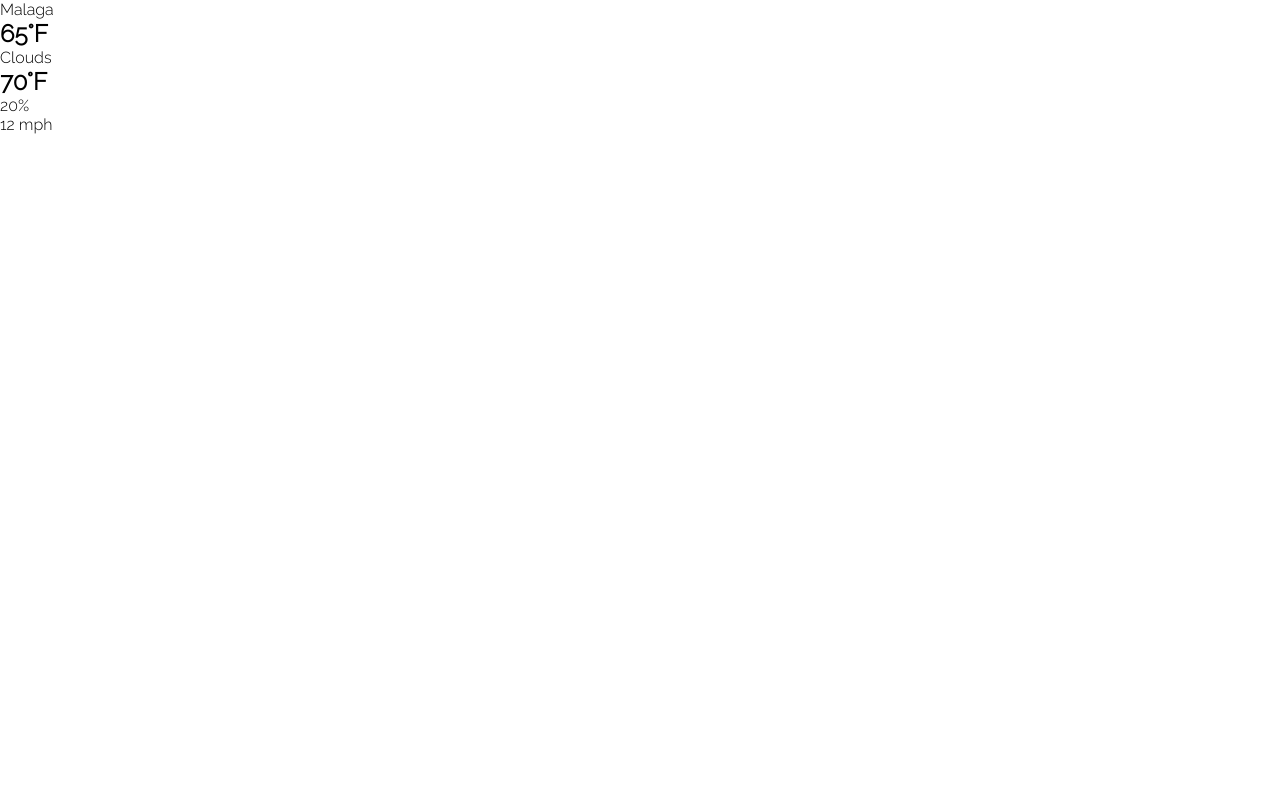
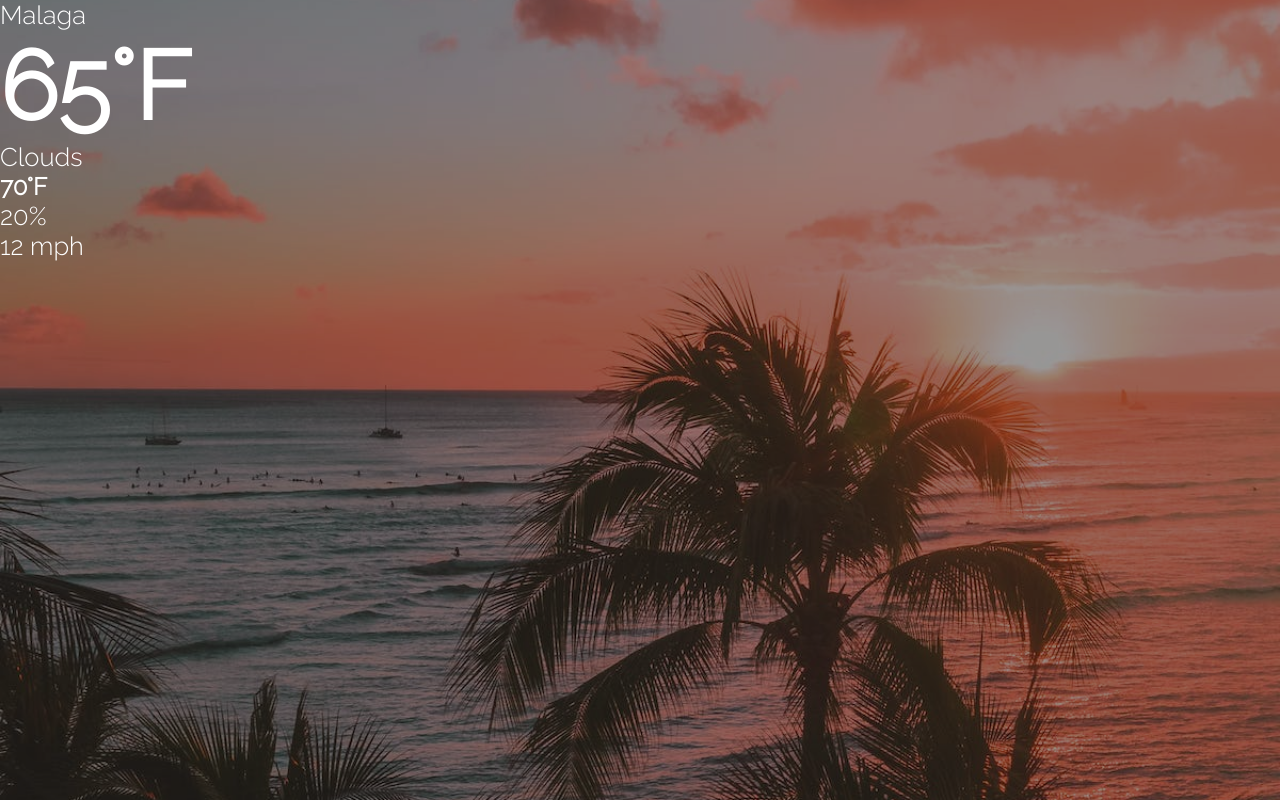
Before and after one commit to keironchaudhry/weather-app, a React (Create React App) app: page / in a window 1280 px wide. Built offline with nearby package versions, Linux system fonts and the light colour scheme; no server answers; the HTML template or start-up script is replaced by a standard one.

Commit message:
Feat: Fix asset image to app background

```diff
--- a/src/App.js
+++ b/src/App.js
@@ -12,7 +12,7 @@ function App() {
             <p>Malaga</p>
           </div>
           <div className="temp">
-            <h2>65°F</h2>
+            <h1>65°F</h1>
           </div>
           <div className="description">
             <p>Clouds</p>
--- a/src/index.css
+++ b/src/index.css
@@ -7,14 +7,35 @@
 }
 
 body {
-  font-family: "Raleway", "Segoe UI", "Roboto", "Oxygen",
-    "Ubuntu", "Cantarell", "Fira Sans", "Droid Sans", "Helvetica Neue",
-    sans-serif;
+  font-family: "Raleway", "Segoe UI", "Roboto", "Oxygen", "Ubuntu", "Cantarell",
+    "Fira Sans", "Droid Sans", "Helvetica Neue", sans-serif;
   -webkit-font-smoothing: antialiased;
   -moz-osx-font-smoothing: grayscale;
 }
 
-code {
-  font-family: source-code-pro, Menlo, Monaco, Consolas, "Courier New",
-    monospace;
+p {
+  font-size: 1.6rem;
 }
+
+h1 {
+  font-size: 6rem;
+}
+
+.app {
+  width: 100%;
+  height: 100vh;
+  position: relative;
+  background-color: rgba(0, 0, 0, 0.4);
+  color: #fff;
+}
+
+.app:before {
+  content: "";
+  background: url("./assets/background.jpeg") no-repeat center center/cover;
+  position: absolute;
+  width: 100%;
+  height: 100%;
+  top: 0;
+  left: 0;
+  z-index: -1;
+}
```
